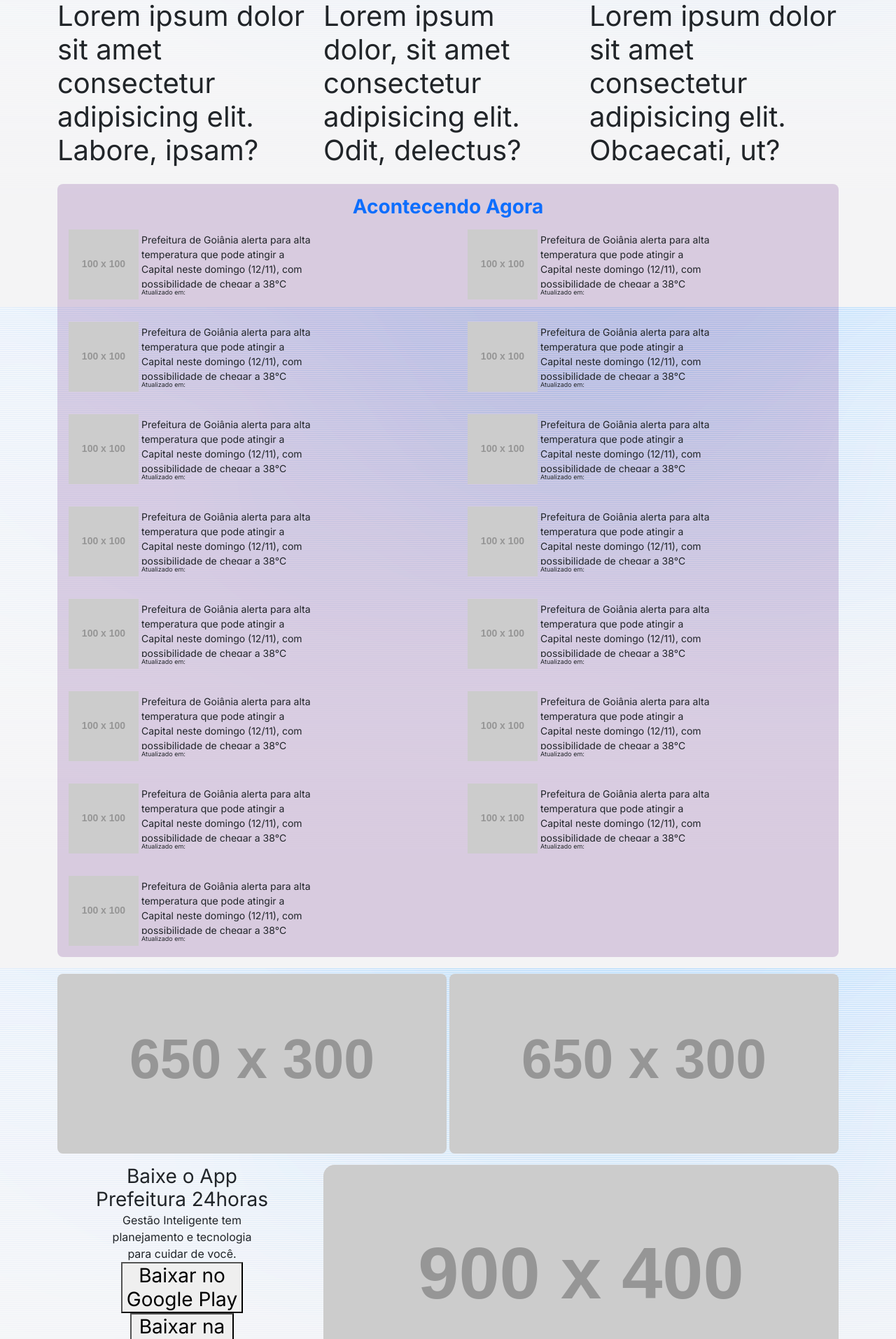
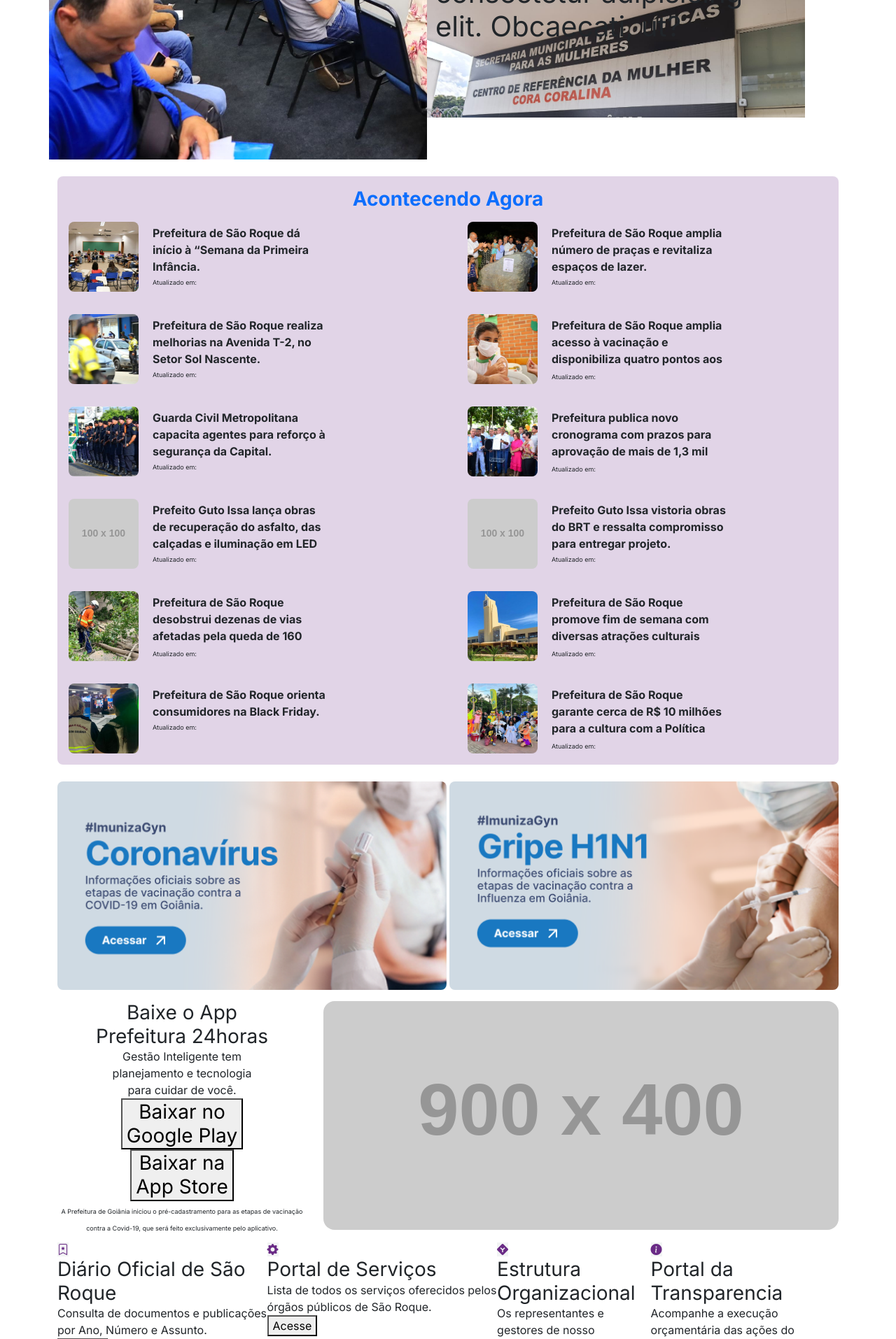
Before and after one commit to LucasCGentile/projeto-portal, a PHP site: page /pages/noticias/noticias.php in a window 1280 px wide. Shown: the part 562-2476 px from the top of the page at 70% size. Run offline with PHP 8.4, Linux system fonts and the light colour scheme; grey boxes labelled with a size stand in for pictures from a placeholder-image service; some libraries are stand-ins or nearby versions.

Commit message:
update: iniciado estilização da area de noticias

```diff
--- a/pages/noticias/noticias.css
+++ b/pages/noticias/noticias.css
@@ -19,12 +59,16 @@ small {
 .img-resize-now {
   height: 100px;
   width: 100px;
-  background-size: cover;
-  background-position: bottom;
+  background-position: center;
+  object-fit: cover;
 }
 .card {
   height: 100px;
   width: 350px;
+}
+
+.card:hover {
+  color: var(--purple);
 }
 
 .card-text {
@@ -32,5 +76,6 @@ small {
   overflow: hidden;
   text-overflow: ellipsis;
   white-space: wrap;
-  font-size: 14px;
+  font-size: 16px;
+  font-weight: bold;
 }
--- a/pages/noticias/noticias.php
+++ b/pages/noticias/noticias.php
@@ -11,67 +11,67 @@ include '../../includes/head/head.php';
     <header class="justify-content-between d-md-none d-lg-block d-none p-3">
       <div class="d-flex justify-content-between">
         <ul class="d-flex gap-3">
-          <li><a href="../../index.php">Site Principal</a></li>
-          <li><a href="#">Serviços</a></li>
-          <li><a href="#">Fale Conosco</a></li>
+          <li><a href="../../index.php" class="fw-bold purple-hover">Site Principal</a></li>
+          <li><a href="#" class="fw-bold purple-hover">Serviços</a></li>
+          <li><a href="#" class="fw-bold purple-hover">Fale Conosco</a></li>
         </ul>
 
 
         <ul class="d-flex gap-3">
-          <li><a href="#"><i class="bi bi-facebook"></i> Facebook</a></li>
-          <li><a href="#"><i class="bi bi-instagram"></i> Instagram</a></li>
-          <li><a href="#"><i class="bi bi-youtube"></i> Youtube</a></li>
-          <li><a href="#"><i class="bi bi-twitter-x"></i> Twitter</a></li>
+          <li><a href="#" class="fw-bold purple-hover"><i class="bi bi-facebook"></i> Facebook</a></li>
+          <li><a href="#" class="fw-bold purple-hover"><i class="bi bi-instagram"></i> Instagram</a></li>
+          <li><a href="#" class="fw-bold purple-hover"><i class="bi bi-youtube"></i> Youtube</a></li>
+          <li><a href="#" class="fw-bold purple-hover"><i class="bi bi-twitter-x"></i> Twitter</a></li>
         </ul>
       </div>
     </header>
   </div>
 
-  <div class="bg-noticias">
   <div class="container">
     <nav class="d-flex justify-content-between">
       <figure>
-          <img src="https://placehold.co/250x140" alt="logo-noticias" class="img-fluid pt-3">
+        <img src="../../includes/header/assets/logo-sr-header.png"" alt=" logo-noticias" class="img-fluid pt-3">
       </figure>
 
       <ul class="d-flex align-items-center gap-4">
-          <li><a href="#">Inicio</a></li>
-          <li><a href="#">Noticias</a></li>
-          <li><a href="#">Banco de Imagens</a></li>
+        <li><a href="#" class="btn-noticias">Inicio</a></li>
+        <li><a href="#" class="btn-noticias">Noticias</a></li>
+        <li><a href="#" class="btn-noticias">Banco de Imagens</a></li>
       </ul>
     </nav>
 
     <!-- Banner -->
-      <div class="banner rounded-4 ">
+    <div class="banner rounded-4 mb-3 ">
       <h3 class="text-light text-center p-3 fw-bolder">Seja bem-vindo(a) à Agência de Notícias da Prefeitura de São Roque</h3>
     </div>
 
     <!-- Noticias -->
     <div class="row">
+
       <!-- Noticia 1 -->
-        <div class="col-12 col-md-4">
-          <img src="../../assets/images/noticia-image-1.jpeg" alt="" class="img-fluid">
-          <h1>Lorem ipsum dolor sit amet consectetur adipisicing elit. Labore, ipsam?</h1>
+      <div class="col-12 col-md-6 noticia-1">
+        <h3>Lorem ipsum dolor sit amet consectetur adipisicing elit. Labore, ipsam?</h1>
           <p></p>
       </div>
 
 
+      <div class="col-12 col-md-6">
+        <div class="row">
 
           <!-- Noticia 2 -->
-        <div class="col-12 col-md-4">
-          <img src="../../assets/images/noticia-image-2.jpeg" alt="" class="img-fluid">
+          <div class="col-12 noticia-2">
             <h1>Lorem ipsum dolor, sit amet consectetur adipisicing elit. Odit, delectus?</h1>
             <p></p>
           </div>
 
           <!-- Noticia 3 -->
-        <div class="col-12 col-md-4">
-          <img src="../../assets/images/noticia-image-3.jpeg" alt="" class="img-fluid">
+          <div class="col-12 noticia-3">
             <h1>Lorem ipsum dolor sit amet consectetur adipisicing elit. Obcaecati, ut?</h1>
             <p></p>
           </div>
         </div>
-
+      </div>
+    </div>
 
     <!-- Acontecendo Agora -->
     <section class="bg-now mt-4 rounded-3">
@@ -80,166 +80,143 @@ include '../../includes/head/head.php';
       <article class="row ">
 
         <section class="col m-3">
-            <div class="card d-flex flex-row bg-transparent border-0">
-              <img src="https://placehold.co/100x100" alt="" class="img-fluid img-resize-now">
-              <div class="d-flex flex-column p-1">
-                <p class="card-text">Prefeitura de Goiânia alerta para alta temperatura que pode atingir a Capital neste domingo (12/11), com possibilidade de chegar a 38°C</p>
+          <div class="card d-flex flex-row gap-3 bg-transparent border-0 pointer">
+            <img src="./assets/images/noticia-4.jpeg" alt="" class="rounded-3 img-fluid img-resize-now">
+            <div class="d-flex flex-column gap-1 p-1">
+              <p class="card-text">Prefeitura de São Roque dá início à “Semana da Primeira Infância.</p>
               <small>Atualizado em:</small>
             </div>
           </div>
         </section>
 
         <section class="col m-3">
-            <div class=" card d-flex flex-row bg-transparent border-0">
-              <img src="https://placehold.co/100x100" alt="" class="img-fluid img-resize-now">
-              <div class="d-flex flex-column p-1">
-                <p class="card-text">Prefeitura de Goiânia alerta para alta temperatura que pode atingir a Capital neste domingo (12/11), com possibilidade de chegar a 38°C</p>
+          <div class=" card d-flex flex-row gap-3 bg-transparent border-0  pointer">
+            <img src="./assets/images/noticia-5.jpeg" alt="" class="rounded-3 img-fluid img-resize-now">
+            <div class="d-flex flex-column gap-1 p-1">
+              <p class="card-text">Prefeitura de São Roque amplia número de praças e revitaliza espaços de lazer.</p>
               <small>Atualizado em:</small>
             </div>
           </div>
         </section>
 
         <section class="col m-3">
-            <div class="card d-flex flex-row bg-transparent border-0">
-              <img src="https://placehold.co/100x100" alt="" class="img-fluid img-resize-now">
-              <div class="d-flex flex-column p-1">
-                <p class="card-text">Prefeitura de Goiânia alerta para alta temperatura que pode atingir a Capital neste domingo (12/11), com possibilidade de chegar a 38°C</p>
+          <div class="card d-flex flex-row gap-3 bg-transparent border-0 pointer">
+            <img src="./assets/images/noticia-6.jpeg" alt="" class="rounded-3 img-fluid img-resize-now">
+            <div class="d-flex flex-column gap-1 p-1">
+              <p class="card-text">Prefeitura de São Roque realiza melhorias na Avenida T-2, no Setor Sol Nascente.
+              </p>
               <small>Atualizado em:</small>
             </div>
           </div>
         </section>
 
         <section class="col m-3">
-            <div class="card d-flex flex-row bg-transparent border-0">
-              <img src="https://placehold.co/100x100" alt="" class="img-fluid img-resize-now">
-              <div class="d-flex flex-column p-1">
-                <p class="card-text">Prefeitura de Goiânia alerta para alta temperatura que pode atingir a Capital neste domingo (12/11), com possibilidade de chegar a 38°C</p>
+          <div class="card d-flex flex-row gap-3 bg-transparent border-0 pointer">
+            <img src="./assets/images/noticia-7.jpeg" alt="" class="rounded-3 img-fluid img-resize-now">
+            <div class="d-flex flex-column gap-1 p-1">
+              <p class="card-text">Prefeitura de São Roque amplia acesso à vacinação e disponibiliza quatro pontos aos finais de semana.
+              </p>
               <small>Atualizado em:</small>
             </div>
           </div>
         </section>
 
         <section class="col m-3">
-            <div class="card d-flex flex-row bg-transparent border-0">
-              <img src="https://placehold.co/100x100" alt="" class="img-fluid img-resize-now">
-              <div class="d-flex flex-column p-1">
-                <p class="card-text">Prefeitura de Goiânia alerta para alta temperatura que pode atingir a Capital neste domingo (12/11), com possibilidade de chegar a 38°C</p>
+          <div class="card d-flex flex-row gap-3 bg-transparent border-0 pointer">
+            <img src="./assets/images/noticia-8.jpeg" alt="" class="rounded-3 img-fluid img-resize-now">
+            <div class="d-flex flex-column gap-1 p-1">
+              <p class="card-text">Guarda Civil Metropolitana capacita agentes para reforço à segurança da Capital.
+              </p>
               <small>Atualizado em:</small>
             </div>
           </div>
         </section>
 
         <section class="col m-3">
-            <div class="card d-flex flex-row bg-transparent border-0">
-              <img src="https://placehold.co/100x100" alt="" class="img-fluid img-resize-now">
-              <div class="d-flex flex-column p-1">
-                <p class="card-text">Prefeitura de Goiânia alerta para alta temperatura que pode atingir a Capital neste domingo (12/11), com possibilidade de chegar a 38°C</p>
+          <div class="card d-flex flex-row gap-3 bg-transparent border-0 pointer">
+            <img src="./assets/images/noticia-9.jpeg" alt="" class="rounded-3 img-fluid img-resize-now">
+            <div class="d-flex flex-column gap-1 p-1">
+              <p class="card-text">Prefeitura publica novo cronograma com prazos para aprovação de mais de 1,3 mil projetos.
+              </p>
               <small>Atualizado em:</small>
             </div>
           </div>
         </section>
 
         <section class="col m-3">
-            <div class="card d-flex flex-row bg-transparent border-0">
-              <img src="https://placehold.co/100x100" alt="" class="img-fluid img-resize-now">
-              <div class="d-flex flex-column p-1">
-                <p class="card-text">Prefeitura de Goiânia alerta para alta temperatura que pode atingir a Capital neste domingo (12/11), com possibilidade de chegar a 38°C</p>
+          <div class="card d-flex flex-row gap-3 bg-transparent border-0 pointer">
+            <img src="https://placehold.co/100x100" alt="" class="rounded-3 img-fluid img-resize-now">
+            <div class="d-flex flex-column gap-1 p-1">
+              <p class="card-text">Prefeito Guto Issa lança obras de recuperação do asfalto, das calçadas e iluminação em LED</p>
               <small>Atualizado em:</small>
             </div>
           </div>
         </section>
 
         <section class="col m-3">
-            <div class="card d-flex flex-row bg-transparent border-0">
-              <img src="https://placehold.co/100x100" alt="" class="img-fluid img-resize-now">
-              <div class="d-flex flex-column p-1">
-                <p class="card-text">Prefeitura de Goiânia alerta para alta temperatura que pode atingir a Capital neste domingo (12/11), com possibilidade de chegar a 38°C</p>
+          <div class="card d-flex flex-row gap-3 bg-transparent border-0 pointer">
+            <img src="https://placehold.co/100x100" alt="" class="rounded-3 img-fluid img-resize-now">
+            <div class="d-flex flex-column gap-1 p-1">
+              <p class="card-text">Prefeito Guto Issa vistoria obras do BRT e ressalta compromisso para entregar projeto.</p>
               <small>Atualizado em:</small>
             </div>
           </div>
         </section>
 
         <section class="col m-3">
-            <div class="card d-flex flex-row bg-transparent border-0">
-              <img src="https://placehold.co/100x100" alt="" class="img-fluid img-resize-now">
-              <div class="d-flex flex-column p-1">
-                <p class="card-text">Prefeitura de Goiânia alerta para alta temperatura que pode atingir a Capital neste domingo (12/11), com possibilidade de chegar a 38°C</p>
+          <div class="card d-flex flex-row gap-3 bg-transparent border-0 pointer">
+            <img src="./assets/images/noticia-12.jpeg" alt="" class="rounded-3 img-fluid img-resize-now">
+            <div class="d-flex flex-column gap-1 p-1">
+              <p class="card-text">Prefeitura de São Roque desobstrui dezenas de vias afetadas pela queda de 160 árvores e 70 galhos.
+              </p>
               <small>Atualizado em:</small>
             </div>
           </div>
         </section>
 
         <section class="col m-3">
-            <div class="card d-flex flex-row bg-transparent border-0">
-              <img src="https://placehold.co/100x100" alt="" class="img-fluid img-resize-now">
-              <div class="d-flex flex-column p-1">
-                <p class="card-text">Prefeitura de Goiânia alerta para alta temperatura que pode atingir a Capital neste domingo (12/11), com possibilidade de chegar a 38°C</p>
+          <div class="card d-flex flex-row gap-3 bg-transparent border-0 pointer">
+            <img src="./assets/images/noticia-13.jpeg" alt="" class="rounded-3 img-fluid img-resize-now">
+            <div class="d-flex flex-column gap-1 p-1">
+              <p class="card-text">Prefeitura de São Roque promove fim de semana com diversas atrações culturais gratuitas.
+              </p>
               <small>Atualizado em:</small>
             </div>
           </div>
         </section>
 
         <section class="col m-3">
-            <div class="card d-flex flex-row bg-transparent border-0">
-              <img src="https://placehold.co/100x100" alt="" class="img-fluid img-resize-now">
-              <div class="d-flex flex-column p-1">
-                <p class="card-text">Prefeitura de Goiânia alerta para alta temperatura que pode atingir a Capital neste domingo (12/11), com possibilidade de chegar a 38°C</p>
+          <div class="card d-flex flex-row gap-3 bg-transparent border-0 pointer">
+            <img src="./assets/images/noticia-14.jpeg" alt="" class=" rounded-3 img-fluid img-resize-now">
+            <div class="d-flex flex-column gap-1 p-1">
+              <p class="card-text">Prefeitura de São Roque orienta consumidores na Black Friday.
+              </p>
               <small>Atualizado em:</small>
             </div>
           </div>
         </section>
 
         <section class="col m-3">
-            <div class="card d-flex flex-row bg-transparent border-0">
-              <img src="https://placehold.co/100x100" alt="" class="img-fluid img-resize-now">
-              <div class="d-flex flex-column p-1">
-                <p class="card-text">Prefeitura de Goiânia alerta para alta temperatura que pode atingir a Capital neste domingo (12/11), com possibilidade de chegar a 38°C</p>
+          <div class="card d-flex flex-row gap-3 bg-transparent border-0 pointer">
+            <img src="./assets/images/noticia-15.jpeg" alt="" class="rounded-3 img-fluid img-resize-now">
+            <div class="d-flex flex-column gap-1 p-1">
+              <p class="card-text">Prefeitura de São Roque garante cerca de R$ 10 milhões para a cultura com a Política Nacional Aldir Blanc.
+              </p>
               <small>Atualizado em:</small>
             </div>
           </div>
         </section>
-
-          <section class="col m-3">
-            <div class="card d-flex flex-row bg-transparent border-0">
-              <img src="https://placehold.co/100x100" alt="" class="img-fluid img-resize-now">
-              <div class="d-flex flex-column p-1">
-                <p class="card-text">Prefeitura de Goiânia alerta para alta temperatura que pode atingir a Capital neste domingo (12/11), com possibilidade de chegar a 38°C</p>
-                <small>Atualizado em:</small>
-              </div>
-            </div>
-          </section>
-
-          <section class="col m-3">
-            <div class="card d-flex flex-row bg-transparent border-0">
-              <img src="https://placehold.co/100x100" alt="" class="img-fluid img-resize-now">
-              <div class="d-flex flex-column p-1">
-                <p class="card-text">Prefeitura de Goiânia alerta para alta temperatura que pode atingir a Capital neste domingo (12/11), com possibilidade de chegar a 38°C</p>
-                <small>Atualizado em:</small>
-              </div>
-            </div>
-          </section>
-
-          <section class="col m-3">
-            <div class="card d-flex flex-row bg-transparent border-0">
-              <img src="https://placehold.co/100x100" alt="" class="img-fluid img-resize-now">
-              <div class="d-flex flex-column p-1">
-                <p class="card-text">Prefeitura de Goiânia alerta para alta temperatura que pode atingir a Capital neste domingo (12/11), com possibilidade de chegar a 38°C</p>
-                <small>Atualizado em:</small>
-              </div>
-            </div>
-          </section>
-
       </article>
     </section>
 
     <!-- Informativos -->
     <aside class="mt-4 d-flex flex-column flex-lg-row justify-content-center align-items-center gap-1">
       <figure>
-          <img src="https://placehold.co/650x300" alt="" class="img-fluid rounded-3">
+        <img src="./assets/images/banner-covid-19.png" alt="" class="img-fluid rounded-3">
       </figure>
 
       <figure>
-          <img src="https://placehold.co/650x300" alt="" class="img-fluid rounded-3">
+        <img src="./assets/images/banner-h1n1.png" alt="" class="img-fluid rounded-3">
       </figure>
     </aside>
 
@@ -276,6 +253,8 @@ include '../../includes/head/head.php';
 
     <!-- Cards Serviços -->
     <div class="d-flex justify-content-between">
+
+      <div class="d-flex">
         <div>
           <i class="bi bi-bookmark-star"></i>
           <h3>Diário Oficial de São Roque</h3>
@@ -289,7 +268,9 @@ include '../../includes/head/head.php';
           <p>Lista de todos os serviços oferecidos pelos órgãos públicos de São Roque.</p>
           <button>Acesse</button>
         </div>
+      </div>
 
+      <div class="d-flex">
         <div>
           <i class="bi bi-sign-intersection-y-fill"></i>
           <h3>Estrutura Organizacional</h3>
@@ -303,12 +284,13 @@ include '../../includes/head/head.php';
           <p>Acompanhe a execução orçamentária das ações do governo.</p>
           <button>Acesse</button>
         </div>
+      </div>
 
     </div>
 
-      <footer class="pt-5">
-        <div class="d-flex justify-content-between align-items-center">
-          <img src="https://placehold.co/200x120" alt="logo-prefeitura">
+    <footer class="">
+      <div class="d-flex flex-column flex-md-row justify-content-between align-items-center">
+        <img src="../../includes/header/assets/logo-sr-header.png" alt="logo-prefeitura" class="img-fluid">
 
         <div>
           <ul class="d-flex justify-content-center gap-5">
@@ -323,7 +305,6 @@ include '../../includes/head/head.php';
       </div>
     </footer>
   </div>
-  </div>
 </body>
 
 </html>
```
Also changed, not shown: other parts of pages/noticias/noticias.css (+40 -0 lines). Lines whose indentation alone changed are shown as unchanged.
